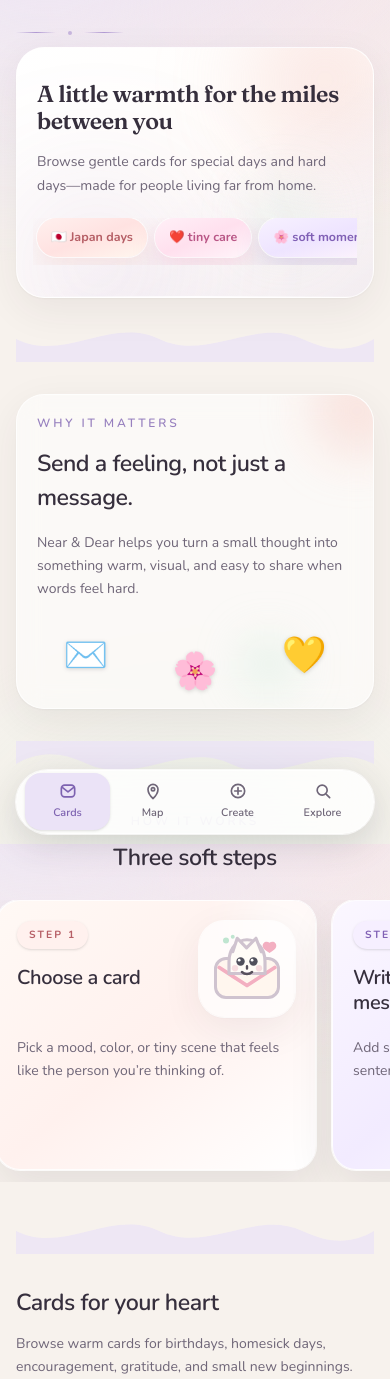
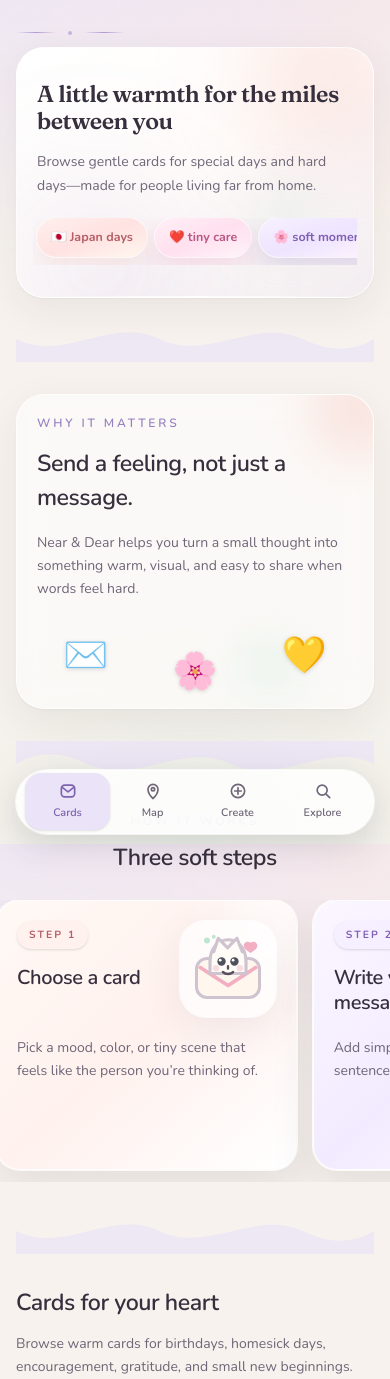
Before and after one commit to smilesaki0109/near-and-dear, a Next.js app: page / in a window 390 px wide. Shown: the top 1379 px of the page. Built offline with nearby package versions, Linux system fonts and the light colour scheme.

Commit message:
Fix mobile steps slider layout
Made-with: Cursor

```diff
--- a/src/components/home/HomeBrowse.tsx
+++ b/src/components/home/HomeBrowse.tsx
@@ -115,11 +115,14 @@ export function HomeBrowse() {
               {home.howTitle}
             </h2>
           </div>
-          <div className="-mx-5 flex snap-x snap-mandatory gap-4 overflow-x-auto px-5 pb-3 md:hidden [scrollbar-width:none] [&::-webkit-scrollbar]:hidden">
+          <div
+            className="-mx-5 grid grid-flow-col snap-x snap-mandatory gap-4 overflow-x-auto overflow-y-hidden px-5 pb-3 md:hidden [scrollbar-width:none] [&::-webkit-scrollbar]:hidden"
+            style={{ gridAutoColumns: "84%" }}
+          >
             {home.steps.map((step, index) => (
               <article
                 key={step.title}
-                className={`relative min-h-[270px] w-[84vw] max-w-[320px] shrink-0 snap-start overflow-hidden rounded-3xl border border-white/80 bg-gradient-to-br p-5 shadow-[0_18px_45px_rgba(54,47,61,0.10)] ring-1 ring-white/80 ${mobileStepCards[index].card}`}
+                className={`relative min-h-[270px] snap-start overflow-hidden rounded-3xl border border-white/80 bg-gradient-to-br p-5 shadow-[0_18px_45px_rgba(54,47,61,0.10)] ring-1 ring-white/80 ${mobileStepCards[index].card}`}
               >
                 <div
                   className="pointer-events-none absolute -right-8 -top-8 h-28 w-28 rounded-full bg-white/65 blur-xl"
```
